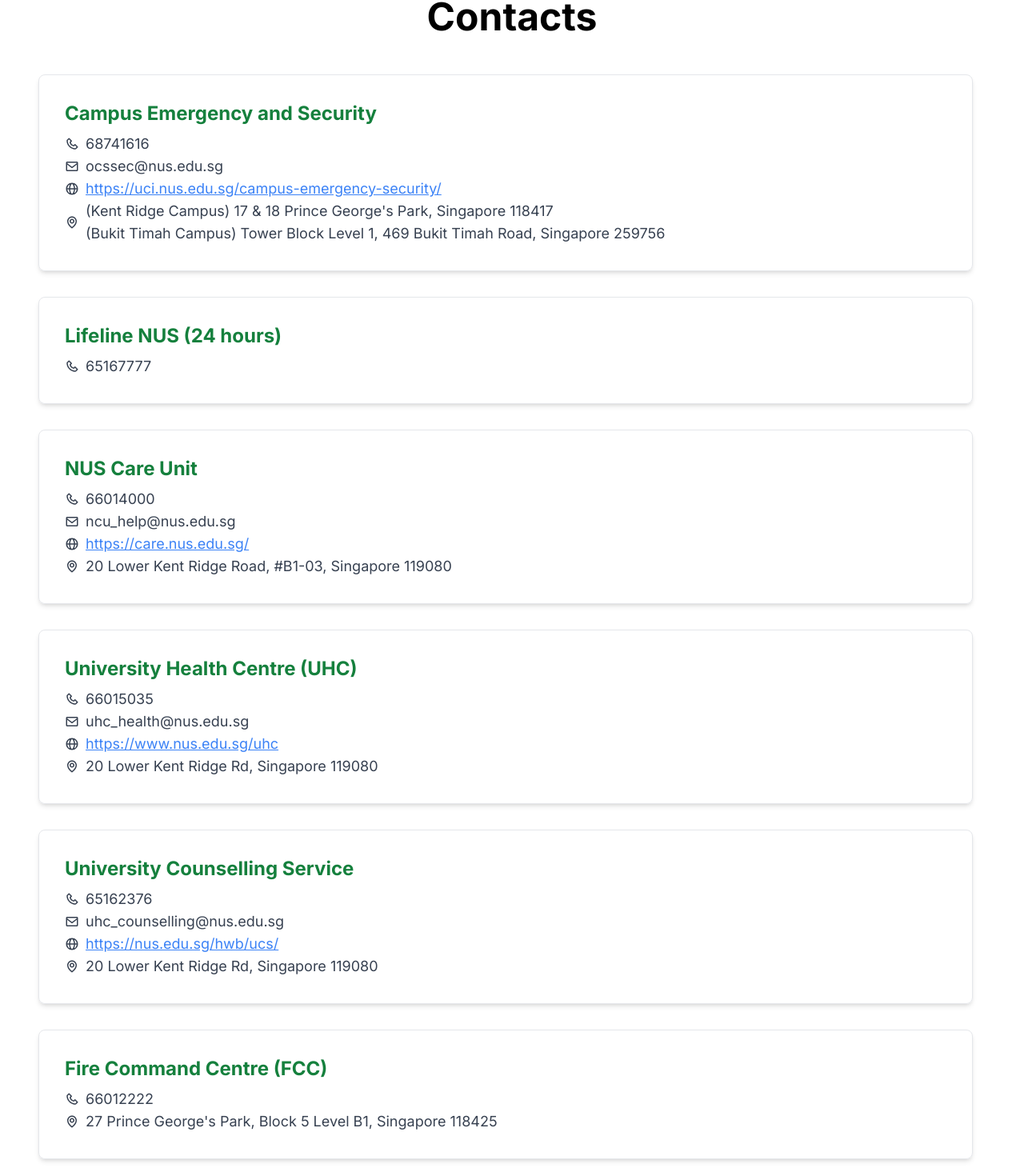
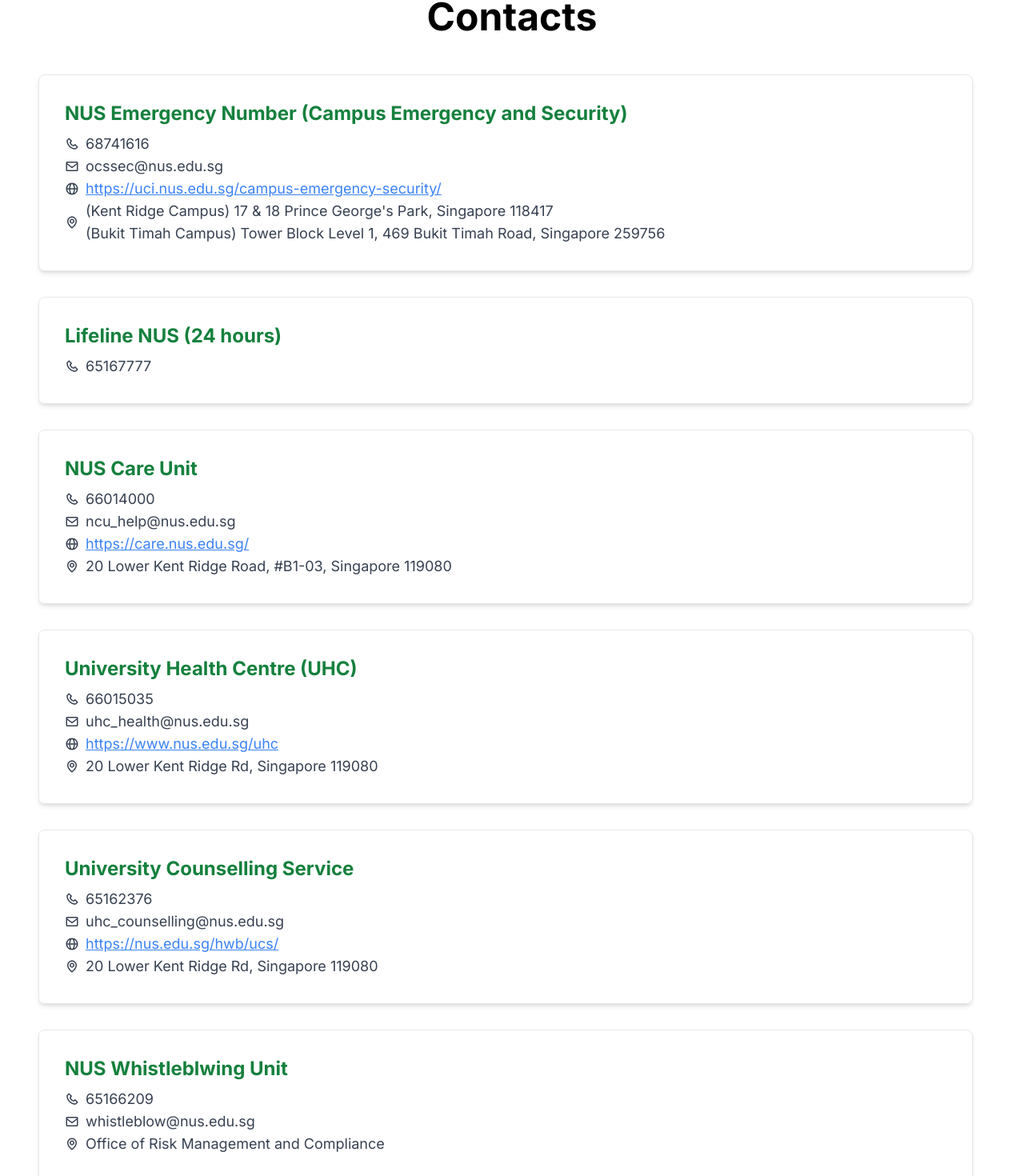
Before and after one commit to jinhanfromNUS/hojinhan-PGPR, a Next.js app: page /contacts in a window 1280 px wide. Shown: the part 136-1606 px from the top of the page at 80% size. Built offline with nearby package versions, Linux system fonts and the light colour scheme.

Commit message:
update contacts

```diff
--- a/src/app/contacts/page.tsx
+++ b/src/app/contacts/page.tsx
@@ -4,7 +4,7 @@
 const ContactsLocation: React.FC = () => {
     const contacts = [
         {
-            name: 'Campus Emergency and Security',
+            name: 'NUS Emergency Number (Campus Emergency and Security)',
             website: 'https://uci.nus.edu.sg/campus-emergency-security/',
             contact: '68741616',
             email: 'ocssec@nus.edu.sg',
@@ -37,6 +37,13 @@
             contact: '65162376',
             email: 'uhc_counselling@nus.edu.sg',
             location: '20 Lower Kent Ridge Rd, Singapore 119080',
+        },
+        {
+            name: 'NUS Whistleblwing Unit',
+            website: '',
+            contact: '65166209',
+            email: 'whistleblow@nus.edu.sg',
+            location: 'Office of Risk Management and Compliance',
         },
         {
             name: 'Fire Command Centre (FCC)',
```
